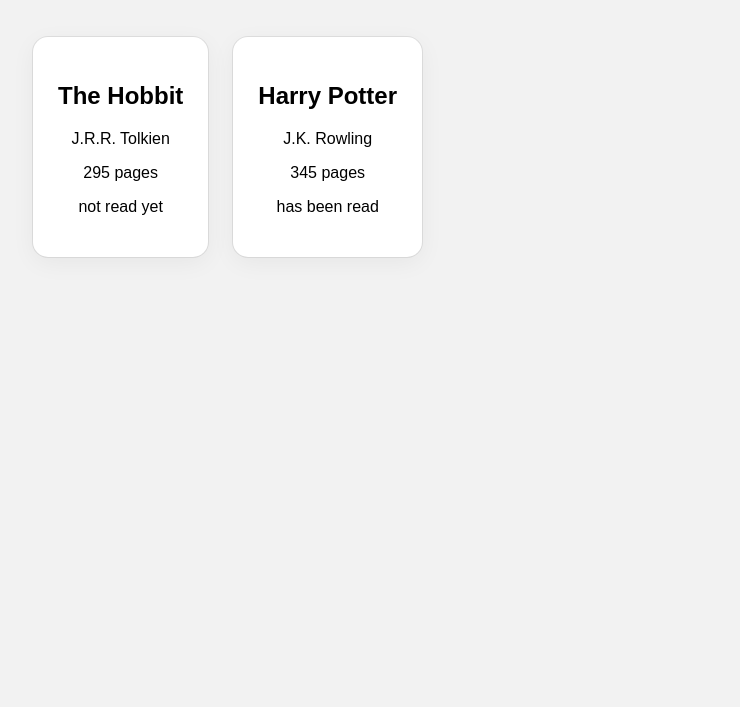
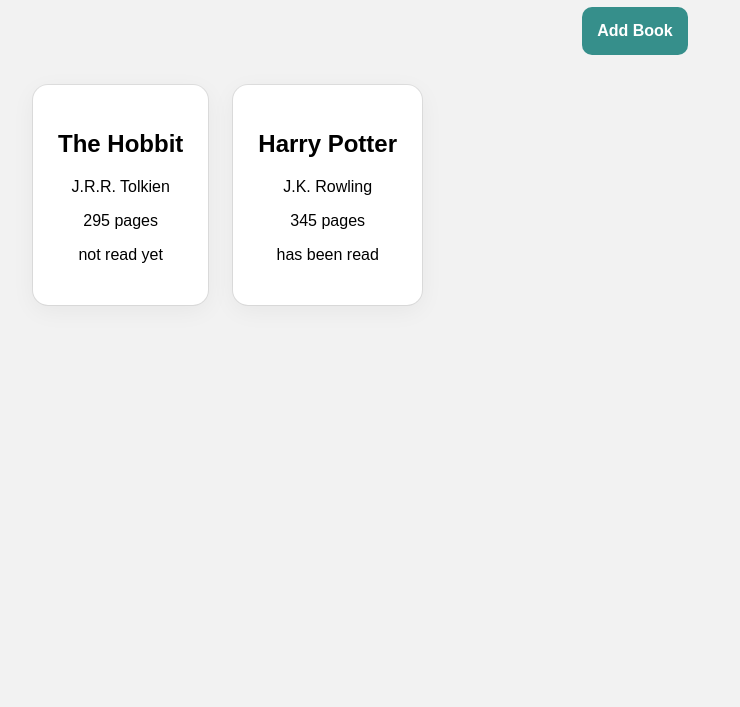
Before and after one commit to HSaad/library, a plain HTML site: page index.html in a window 1280 px wide. Shown: the part 93-800 px from the top of the page, without its empty margins (5-745 px from the left). Drawn offline with Linux system fonts and the light colour scheme.

Commit message:
Add and style add book button

```diff
--- a/index.html
+++ b/index.html
@@ -9,6 +9,7 @@
 </head>
 <body>
     <h1>Library</h1>
+    <button>Add Book</button>
     <div class="container"></div>
 </body>
 </html>
--- a/style.css
+++ b/style.css
@@ -11,7 +11,6 @@
 }
 
 h1 {
-    padding-left: 40px;
     padding-top: 20px;
 }
 
@@ -31,3 +30,13 @@
 .book * {
     background-color: white;
 }
+
+button {
+    background-color: var(--primary-color);
+    color: white;
+    font-size: 1rem;
+    font-weight: bold;
+    padding: 15px;
+    border: none;
+    border-radius: 10px;
+}
```
